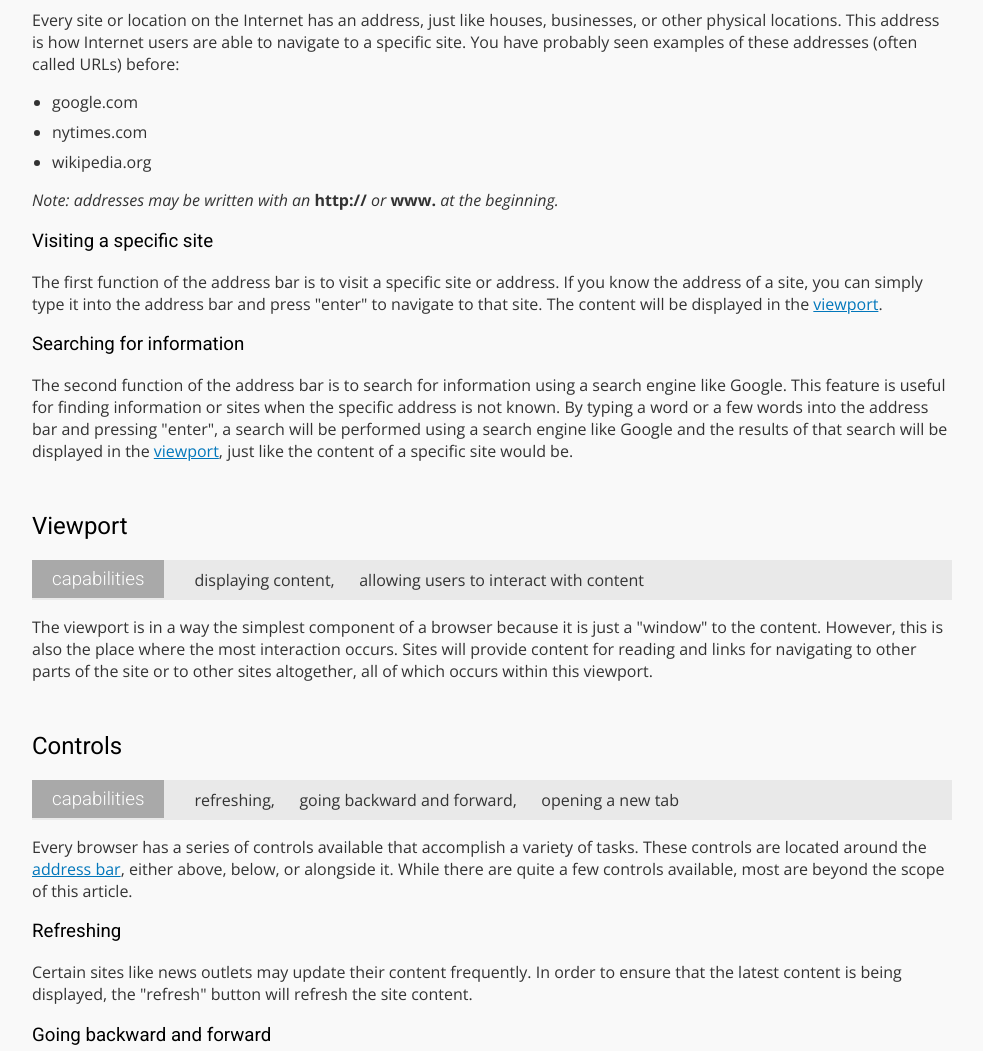
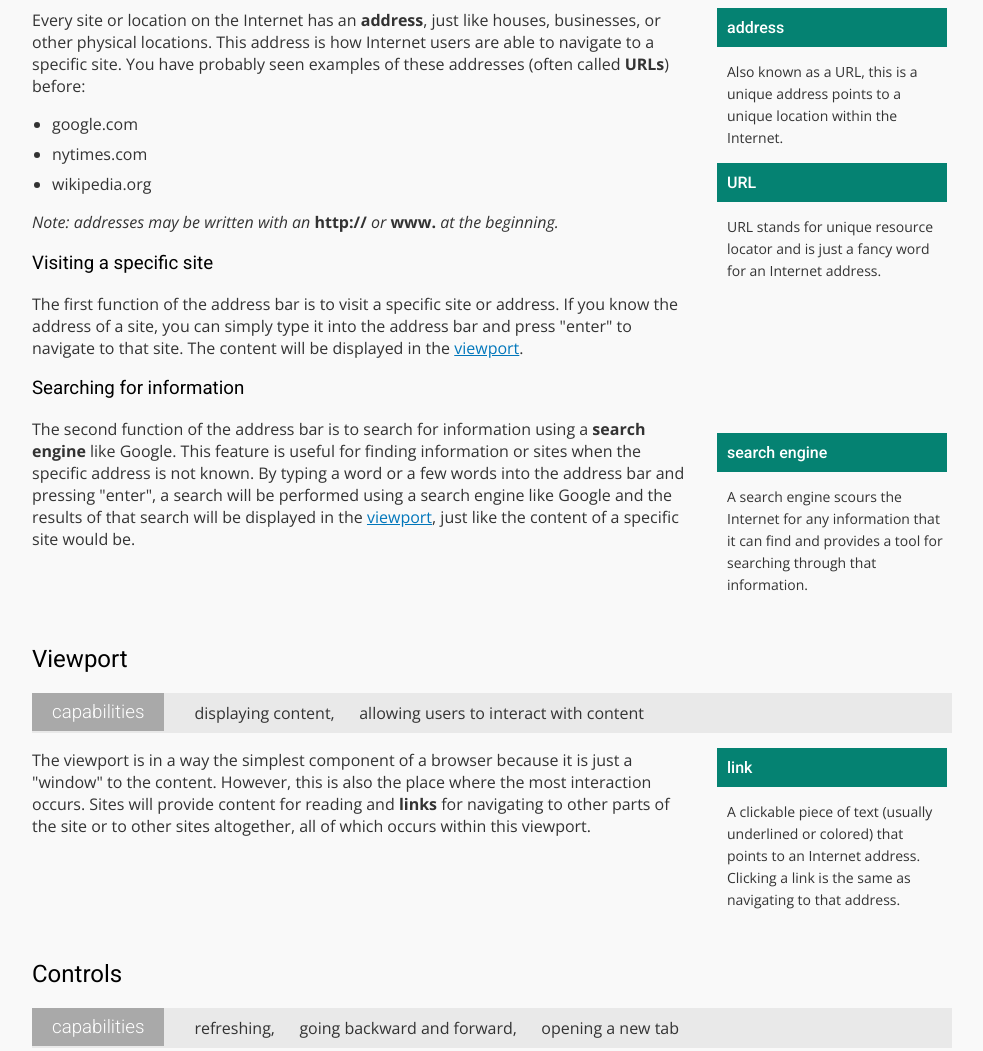
Before and after one commit to ekweible/browser-how-to, a website: page index.html in a window 1280 px wide. Shown: the part 1059-2110 px from the top of the page, without its empty margins (148-1131 px from the left). Drawn offline with nearby package versions, Linux system fonts and the light colour scheme.

Commit message:
Add key term definitions

```diff
--- a/index.html
+++ b/index.html
@@ -4,7 +4,7 @@
     <title>Internet Browser Description</title>
     <link rel="stylesheet" href="css/normalize.css">
     <link rel="stylesheet" href="css/styles.css">
-    <link href='http://fonts.googleapis.com/css?family=Open+Sans:400italic,400,700|Roboto:400,300' rel='stylesheet' type='text/css'>
+    <link href='http://fonts.googleapis.com/css?family=Open+Sans:400italic,400,700|Roboto:500,400,300' rel='stylesheet' type='text/css'>
 </head>
 <body>
     <div class="header">
@@ -56,6 +56,13 @@
                 </ul>
             </div>
 
+            <div class="definition">
+                <h4>address</h4>
+                <p>Also known as a URL, this is a unique address points to a unique location within the Internet.</p>
+                <h4>URL</h4>
+                <p>URL stands for unique resource locator and is just a fancy word for an Internet address.</p>
+            </div>
+
             <p>
                 Every site or location on the Internet has an <span class="key-term">address</span>, just like houses,
                 businesses, or other physical locations. This address is how Internet users are able to navigate to a
@@ -79,12 +86,22 @@
             </p>
 
             <h3>Searching for information</h3>
+
+            <div class="definition">
+                <h4>search engine</h4>
+                <p>
+                    A search engine scours the Internet for any information that it can find and provides a tool for
+                    searching through that information.
+                </p>
+            </div>
+
             <p>
-                The second function of the address bar is to search for information using a search engine like Google.
-                This feature is useful for finding information or sites when the specific address is not known. By
-                typing a word or a few words into the address bar and pressing "enter", a search will be performed
-                using a search engine like Google and the results of that search will be displayed in the
-                <a href="#viewport">viewport</a>, just like the content of a specific site would be.
+                The second function of the address bar is to search for information using a
+                <span class="key-term">search engine</span> like Google. This feature is useful for finding information
+                or sites when the specific address is not known. By typing a word or a few words into the address bar
+                and pressing "enter", a search will be performed using a search engine like Google and the results of
+                that search will be displayed in the <a href="#viewport">viewport</a>, just like the content of a
+                specific site would be.
             </p>
 
             <h2 id="viewport">Viewport</h2>
@@ -97,11 +114,19 @@
                 </ul>
             </div>
 
+            <div class="definition">
+                <h4>link</h4>
+                <p>
+                    A clickable piece of text (usually underlined or colored) that points to an Internet address.
+                    Clicking a link is the same as navigating to that address.
+                </p>
+            </div>
+
             <p>
                 The viewport is in a way the simplest component of a browser because it is just a "window" to the
                 content. However, this is also the place where the most interaction occurs. Sites will provide content
-                for reading and links for navigating to other parts of the site or to other sites altogether, all of
-                which occurs within this viewport.
+                for reading and <span class="key-term">links</span> for navigating to other parts of the site or to
+                other sites altogether, all of which occurs within this viewport.
             </p>
 
             <h2 id="controls">Controls</h2>
--- a/sass/_scaffolding.scss
+++ b/sass/_scaffolding.scss
@@ -29,6 +29,12 @@ body {
 
 h2 {
     margin-top: 50px;
+
+    &:before {
+        content: '';
+        display: table;
+        clear: both;
+    }
 }
 
 .lead:first-of-type {
@@ -93,3 +99,21 @@ ul {
         width: 100%;
     }
 }
+
+.definition {
+    width: 240px;
+    float: right;
+    margin: 10px 0 30px 15px;
+    padding: 5px;
+
+    h4 {
+        margin: 0 0 8px;
+        padding: 10px;
+        font-weight: 500;
+    }
+
+    p {
+        font-size: 14px;
+        margin-left: 10px;
+    }
+}
--- a/sass/_theme.scss
+++ b/sass/_theme.scss
@@ -16,3 +16,14 @@ body {
 a {
     color: #0277BB;
 }
+
+.definition {
+    h4 {
+        background-color: #058272;
+        color: #fff;
+    }
+}
+
+.key-term {
+    font-weight: 700;
+}
```
Also changed, not shown: css/styles.css, images/browser.png (added).
